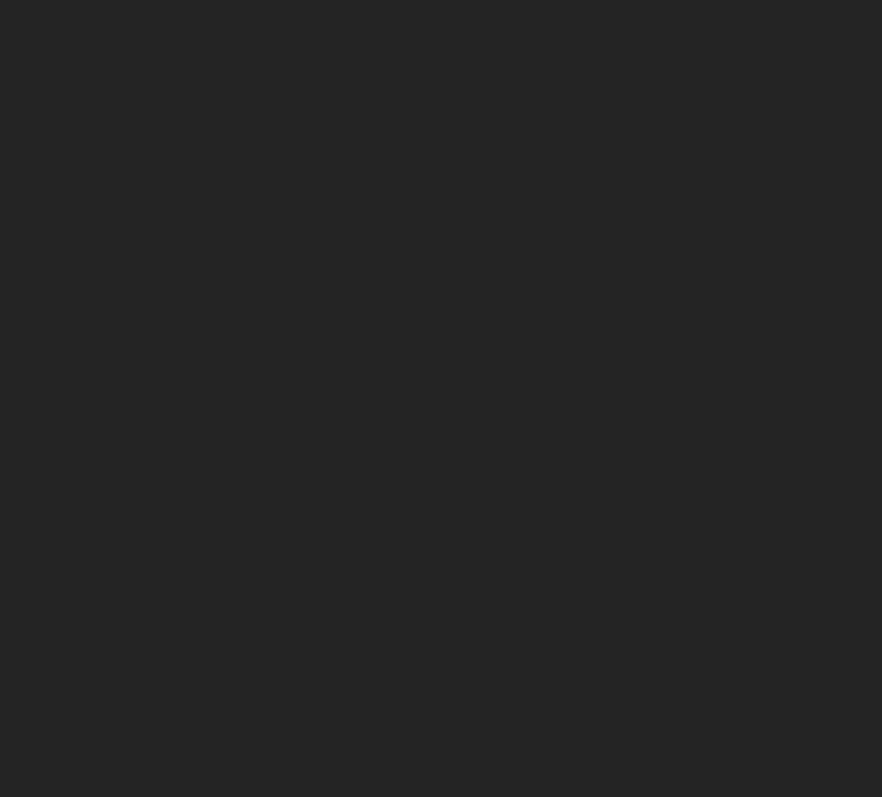
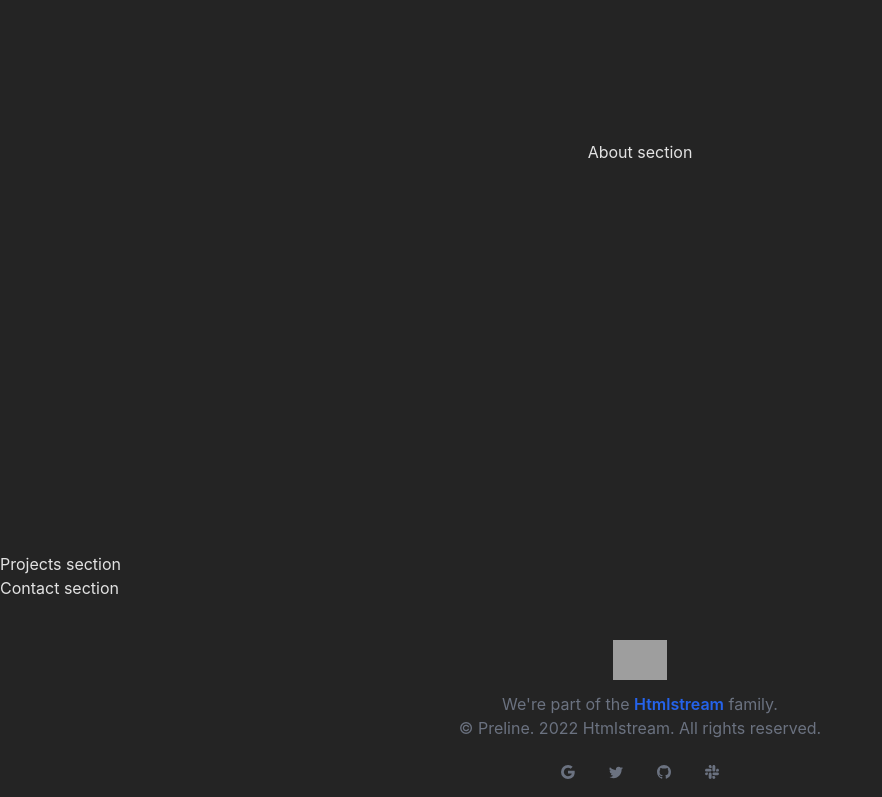
Before and after one commit to mrokonuzzaman040/fastuion-design, a React (Vite) app: page / in a window 1280 px wide. Shown: the part 914-1711 px from the top of the page, without its empty margins (0-882 px from the left). Before the commit the page ends 898 px from the top, so only its background shows below. Built offline with nearby package versions, Linux system fonts and the light colour scheme; grey boxes are pictures that could not be loaded.

Commit message:
Add new components to Home.jsx and apply smooth scroll effect to index.css

```diff
--- /dev/null
+++ b/src/Home/Home/About.jsx
@@ -0,0 +1,13 @@
+import React from 'react';
+
+const About = () => {
+    return (
+        <div id='about'
+            className='w-full h-screen flex justify-center items-center'
+        >
+            <h2>About section</h2>
+        </div>
+    );
+};
+
+export default About;
--- /dev/null
+++ b/src/Home/Home/Contact.jsx
@@ -0,0 +1,11 @@
+import React from 'react';
+
+const Contact = () => {
+    return (
+        <div id='contact'>
+            <h2>Contact section</h2>
+        </div>
+    );
+};
+
+export default Contact;
--- a/src/Home/Home/Home.jsx
+++ b/src/Home/Home/Home.jsx
@@ -1,10 +1,16 @@
 import React from 'react';
 import Hero from './Hero';
+import Contact from './Contact';
+import Projects from './Projects';
+import About from './About';
 
 const Home = () => {
     return (
         <div>
             <Hero />
+            <About />
+            <Projects />
+            <Contact />
         </div>
     );
 };
--- /dev/null
+++ b/src/Home/Home/Projects.jsx
@@ -0,0 +1,11 @@
+import React from 'react';
+
+const Projects = () => {
+    return (
+        <div id='#projects'>
+            <h2>Projects section</h2>
+        </div>
+    );
+};
+
+export default Projects;
--- a/src/index.css
+++ b/src/index.css
@@ -22,3 +22,8 @@ body {
   min-width: 320px;
   min-height: 100vh;
 }
+
+/* add scrole smooth effect */
+html {
+  scroll-behavior: smooth;
+}
```
